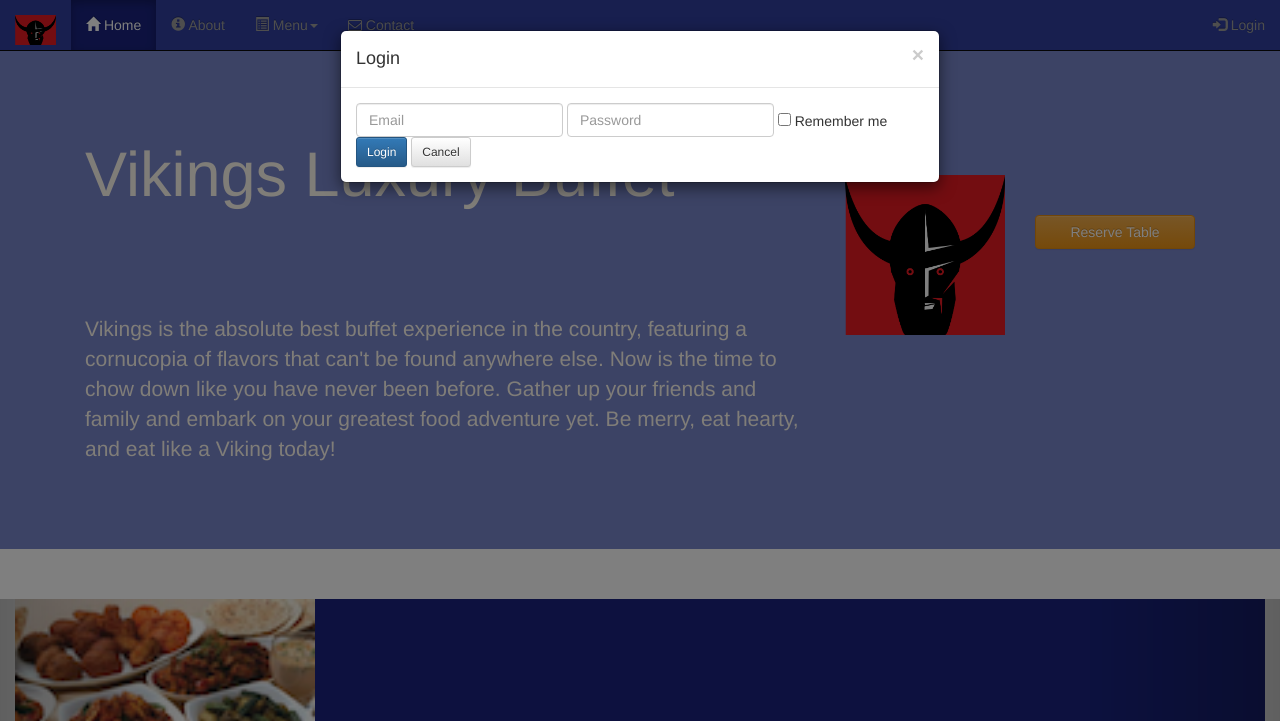
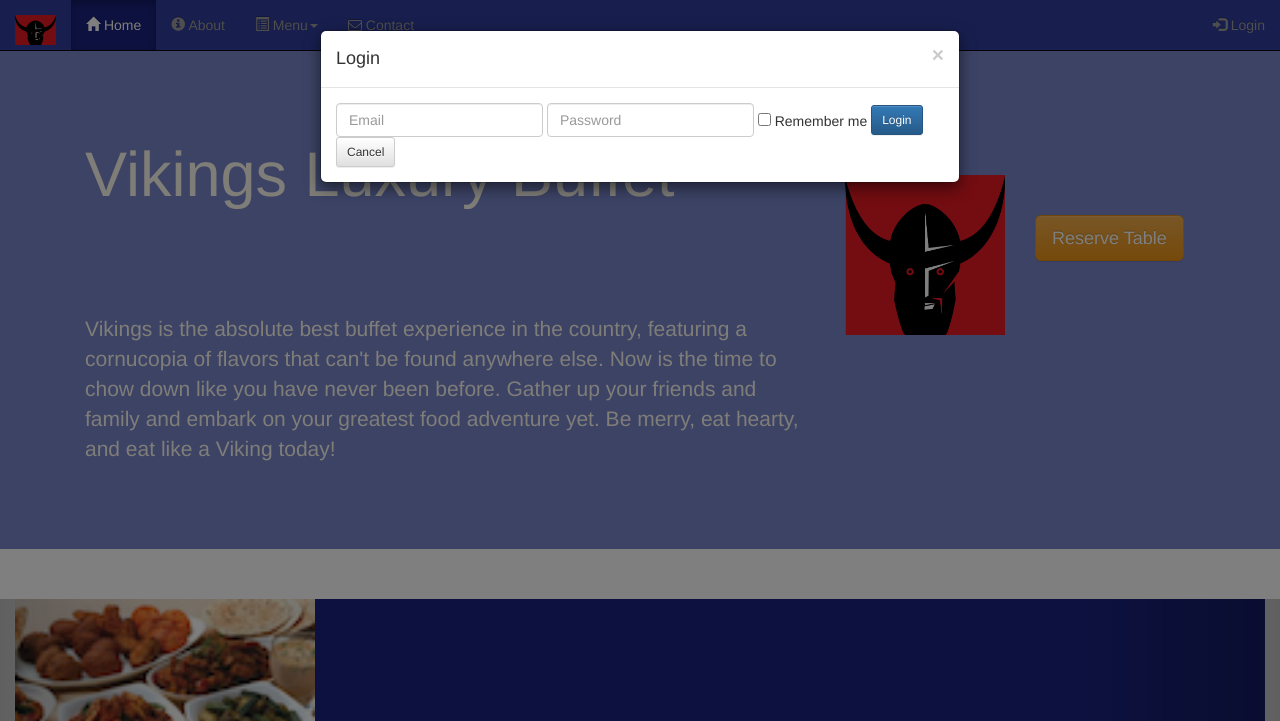
Before and after one commit to marker17/conFusion, a website: page index.html in a window 1280 px wide. Both pictures are taken after a click on the link "Login". Shown: the top 721 px of the page. Drawn offline with Linux system fonts and the light colour scheme.

Commit message:
removed data attributes and used javascript for login and reserve modals

```diff
--- a/css/mystyles.less
+++ b/css/mystyles.less
@@ -116,3 +116,7 @@ body {
 	position: absolute;
 	right:0px;
 }
+
+.modal-wide .modal-dialog {
+  width: 50%; /* or whatever you wish */
+}
--- a/index.html
+++ b/index.html
@@ -48,7 +48,7 @@
                     </i>  Contact</a></li>
                 </ul>
                 <ul class="nav navbar-nav navbar-right">
-                    <li><a data-toggle="modal" data-target="#loginModal">
+                    <li><a id="loginbutton">
                     <span class="glyphicon glyphicon-log-in"></span> Login</a>
                     </li>
                 </ul>
@@ -189,7 +189,7 @@
                 <div class="col-xs-12 col-sm-2">
                    <p style="padding:40px;"></p>
 
-                    <a data-toggle="modal" data-target="#reserveModal" type="button" class="btn btn-warning btn-block" href="#reserveForm">Reserve Table</a>
+                    <a class="btn btn-warning btn-lg" role="button" id="reservebutton">Reserve Table</a>
 
                 </div>
 
@@ -413,6 +413,10 @@
                 $("#reserveModal").modal('toggle');
             });
 
+            $("#loginbutton").click(function(){
+                $("#loginModal").modal('toggle');
+            });
+
             $("#mycarousel").carousel( {interval:2000} );
 
             $("#carousel-pause").click(function(){
@@ -425,6 +429,8 @@
 
             	$("#mycarousel").carousel('cycle');
             });
+
+
         });
     </script>
 
```
Also changed, not shown: css/mystyles.css.
